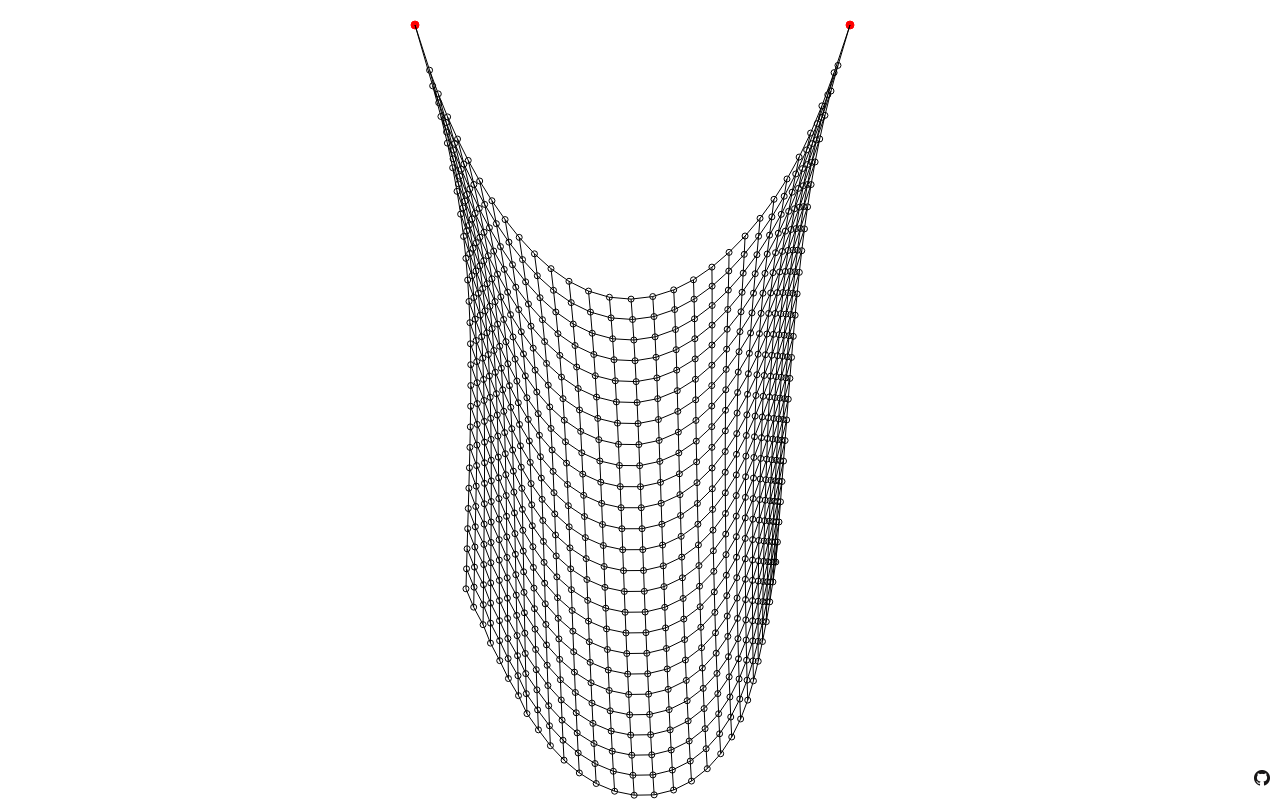
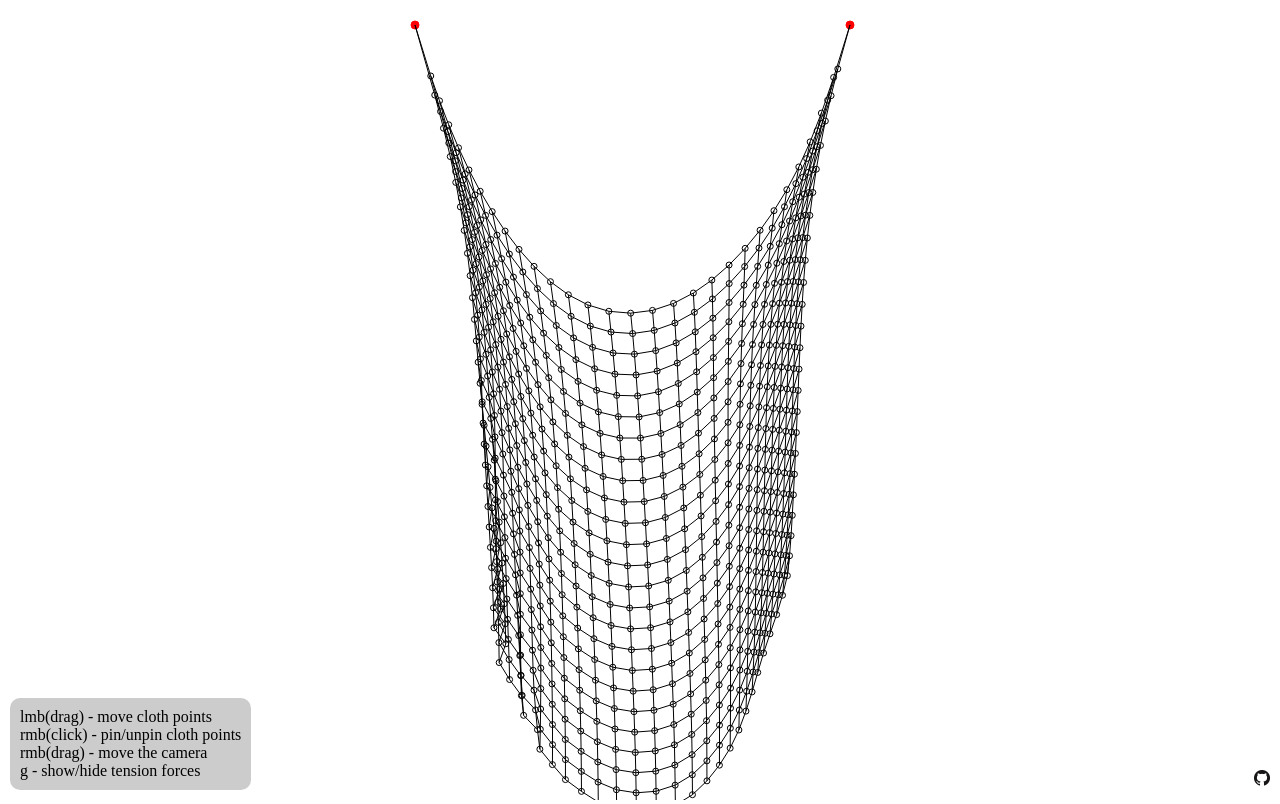
Before and after one commit to wgrzeszczak/cloth-simulation, a website built with webpack: page src/index.html in a window 1280 px wide. Built offline with nearby package versions, Linux system fonts and the light colour scheme.

Commit message:
Added controls section

```diff
--- a/src/index.html
+++ b/src/index.html
@@ -6,5 +6,11 @@
 </head>
 <body>
 	<canvas></canvas>
+	<section class="controls">
+		<section>lmb(drag) - move cloth points</section>
+		<section>rmb(click) - pin/unpin cloth points</section>
+		<section>rmb(drag) - move the camera</section>
+		<section>g - show/hide tension forces</section>
+	</section>
 </body>
 </html>
--- a/src/styles/style.css
+++ b/src/styles/style.css
@@ -16,3 +16,13 @@ canvas {
     width: 100%;
     height: 100%;
 }
+
+.controls {
+    position: absolute;
+    display: block;
+    left: 10px;
+    bottom: 10px;
+    background-color: rgba(0, 0, 0, 0.2);
+    padding: 10px;
+    border-radius: 10px;
+}
```
